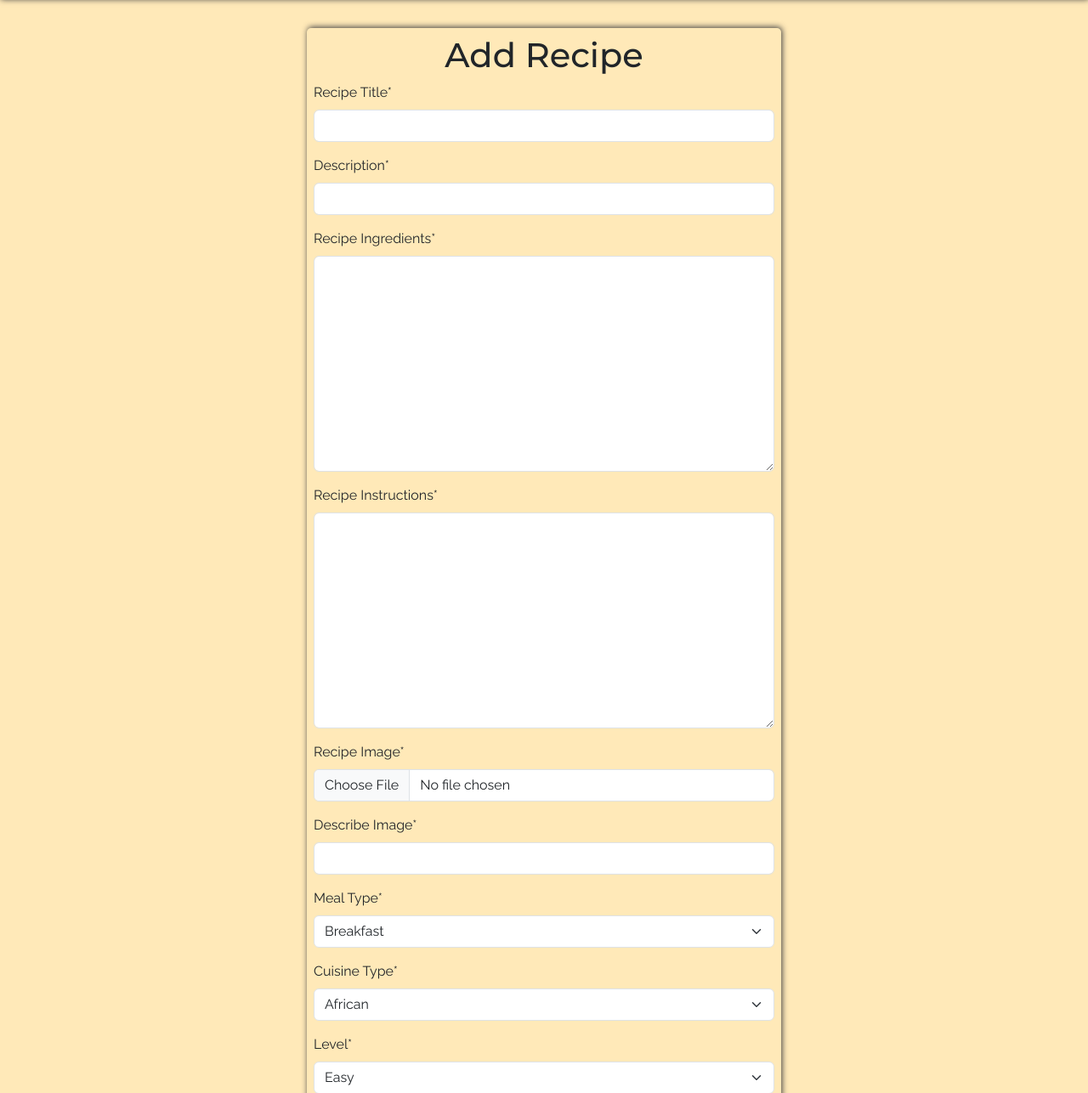
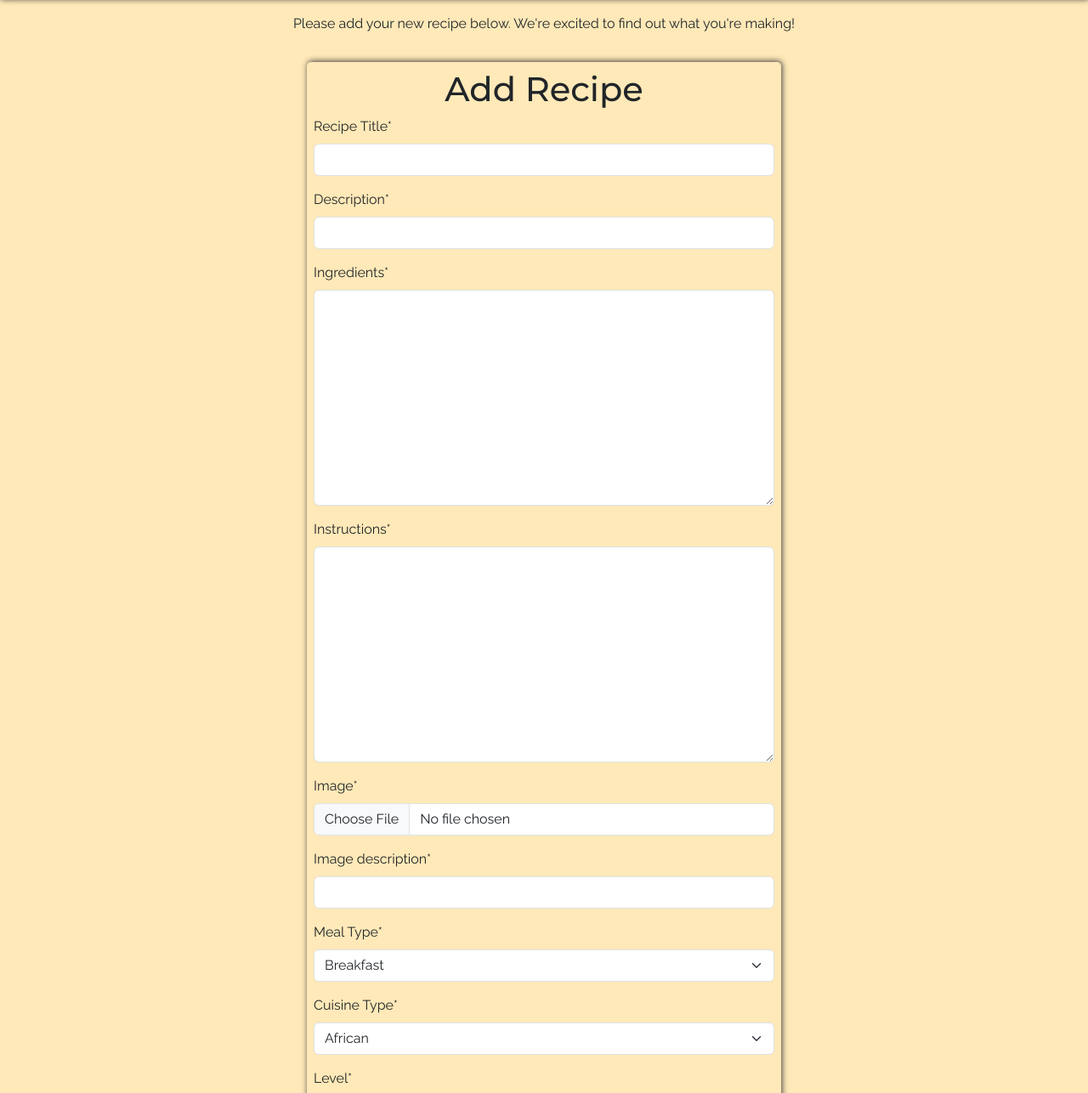
Before and after one commit to emilyrosenberg/grain-free-friend, a Django app: page /recipes/add/ in a window 1280 px wide. Shown: the part 218-1504 px from the top of the page at 85% size. Run offline with Django 3.2, Linux system fonts and the light colour scheme; a user stored in the database is signed in; parts of the project's set-up code (start-up, migrations or seed data) failed here and were passed over; some libraries are stand-ins or nearby versions.

Commit message:
Customize add recipe form and update readme

```diff
--- a/recipes/forms.py
+++ b/recipes/forms.py
@@ -31,10 +31,10 @@ class RecipeForm(forms.ModelForm):
         labels = {
             "title": "Recipe Title",
             "description": "Description",
-            "ingredients": "Recipe Ingredients",
-            "instructions": "Recipe Instructions",
-            "image": "Recipe Image",
-            "image_alt": "Describe Image",
+            "ingredients": "Ingredients",
+            "instructions": "Instructions",
+            "image": "Image",
+            "image_alt": "Image description",
             "meal_type": "Meal Type",
             "cuisine_types": "Cuisine Type",
             "level": "Level",
--- a/recipes/templates/recipes/add_recipe.html
+++ b/recipes/templates/recipes/add_recipe.html
@@ -3,6 +3,9 @@
 {% block title %}Add Recipe{% endblock %}
 
 {% block content %}
+<div class="text-center mt-3">
+    <p>Please add your new recipe below. We're excited to find out what you're making!</p>
+</div>
 <div class="container">
     <!-- enctype makes sure it connects to cloudinary and loads as an image -->
     <form method="POST" enctype="multipart/form-data" class="p-2 form">
```
Also changed, not shown: README.md.
